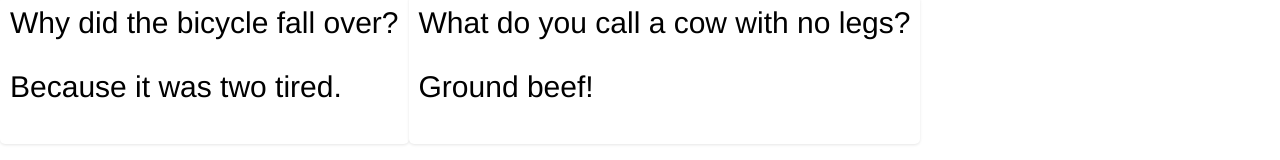
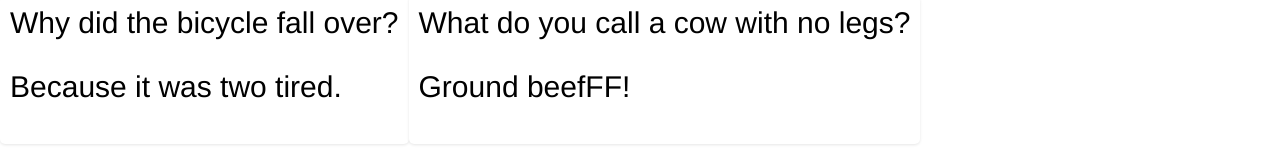
Before and after one commit to Telamon25346/testing, a React (Vite) app: page / in a window 1280 px wide. Shown: the part 269-429 px from the top of the page. Built offline with nearby package versions, Linux system fonts and the light colour scheme.

Commit message:
NEW UPDATEEE

```diff
--- a/src/Components/jokee.jsx
+++ b/src/Components/jokee.jsx
@@ -4,8 +4,8 @@ function Jokee({setup, punchline}){
 
     return(
         <div className='thejoke'>
-            <p className='setup'>{setup}</p>
-            <p className='punchline'>{punchline}</p>
+            <p>{setup}</p>
+            <p>{punchline}</p>
         </div>
     )
 }
--- a/src/main.jsx
+++ b/src/main.jsx
@@ -28,7 +28,7 @@ ReactDOM.createRoot(document.getElementById('root')).render(
     />
     <Jokee
     setup="What do you call a cow with no legs?"
-    punchline="Ground beef!"
+    punchline="Ground beefFF!"
     />
 
 
```
